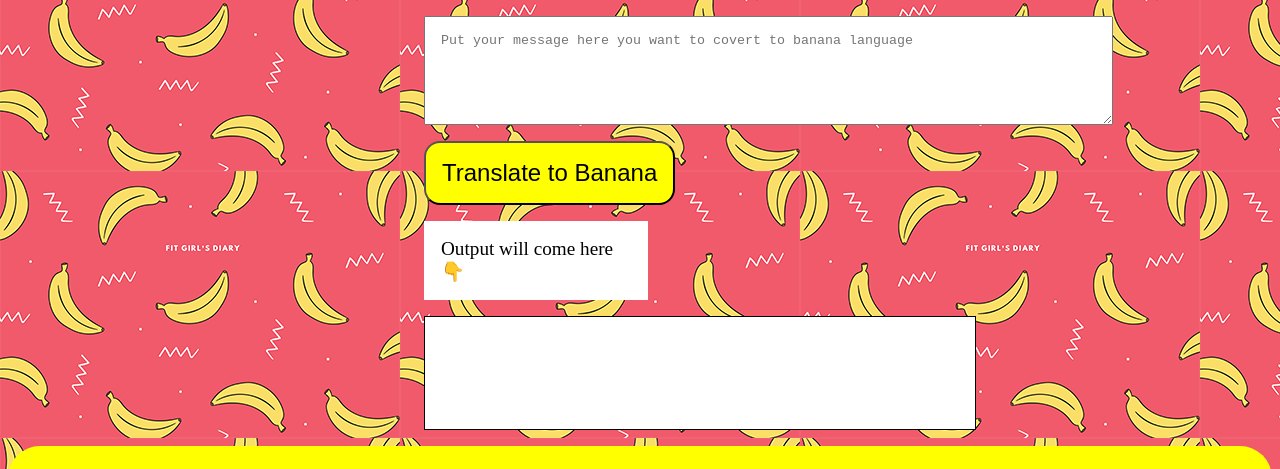
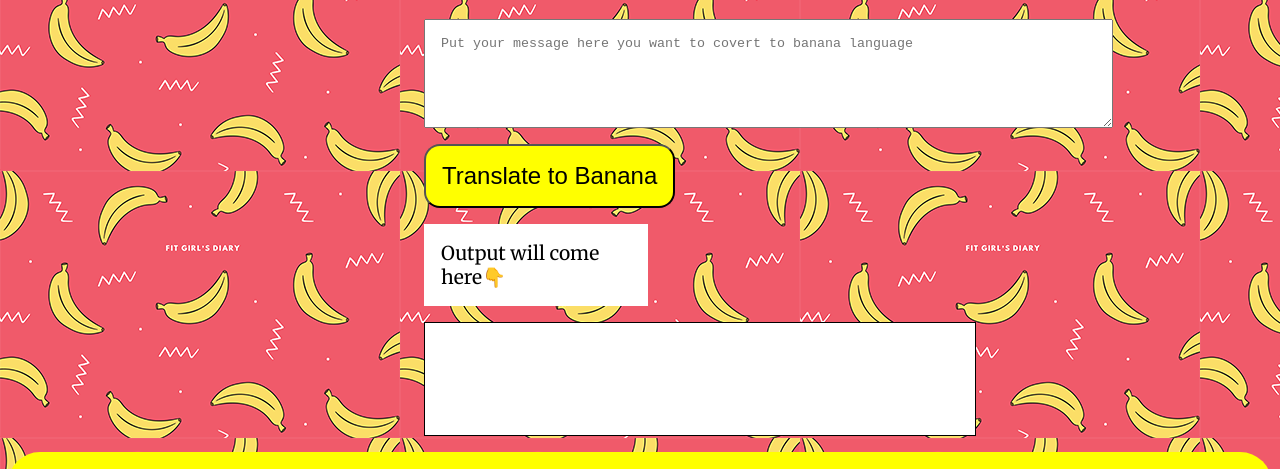
Before and after one commit to thegeorgenikhil/banana-speak-app, a plain HTML site: page index.html in a window 1280 px wide. Shown: the part 96-565 px from the top of the page. Drawn offline with Linux system fonts and the light colour scheme.

Commit message:
update : font

```diff
--- a/style.css
+++ b/style.css
@@ -1,4 +1,7 @@
+@import url('https://fonts.googleapis.com/css2?family=Merriweather&display=swap');
+
 body{
+    font-family: 'Merriweather', serif;
     background-image:url(img/bodyBG.png) ;
 }
 
```
